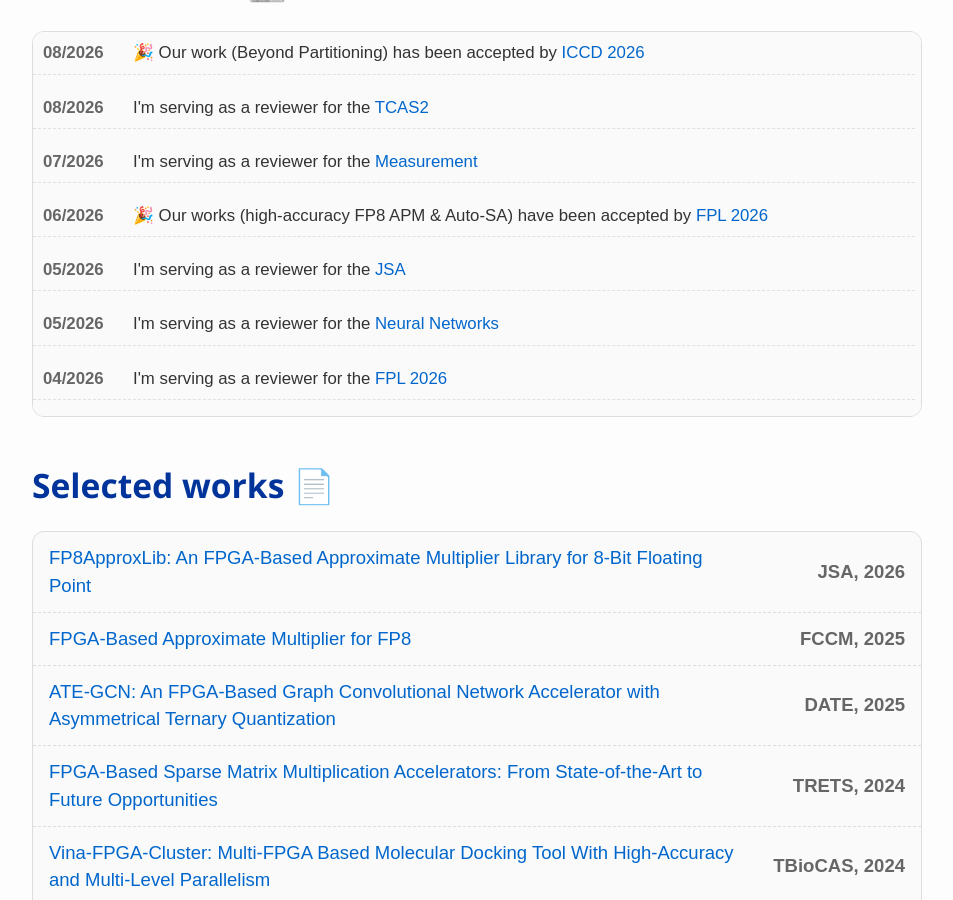
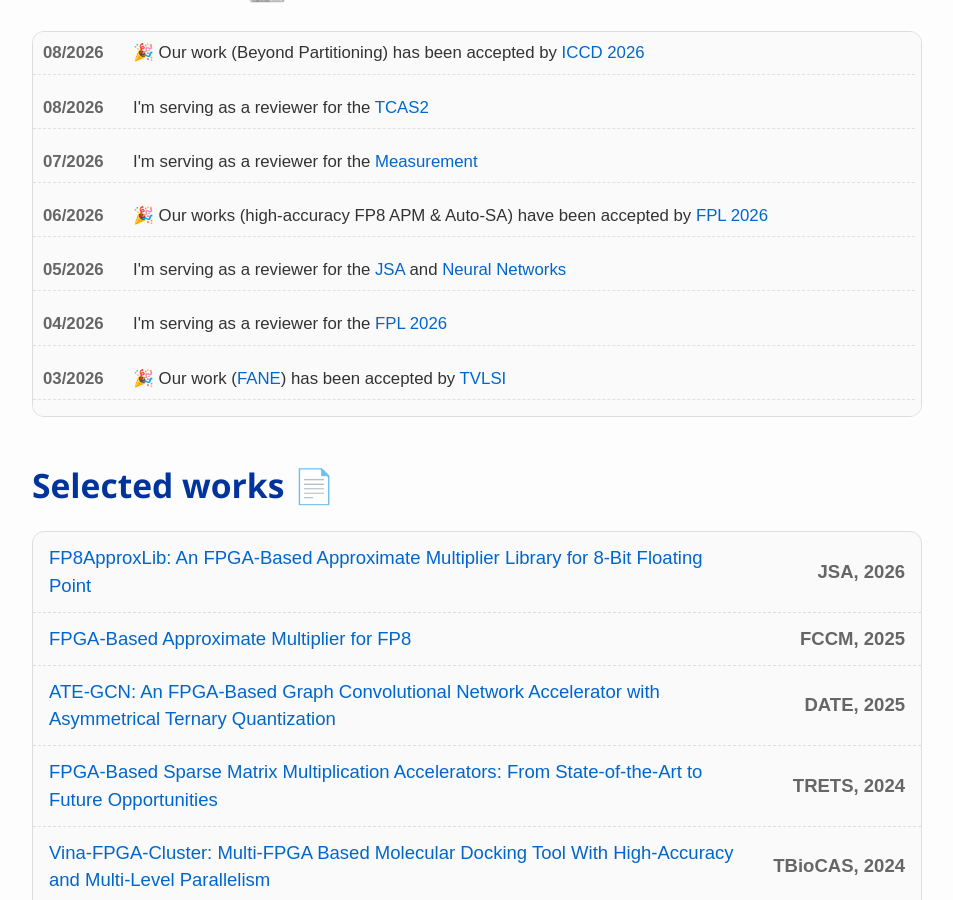
Before and after one commit to ruiqichen7/ruiqichen7.github.io, a Jekyll site: the page built from index.html, in a window 1280 px wide and 900 px high, scrolled down 348 px. Shown: the whole window, without its empty margins (163-1116 px from the left). Built offline with Jekyll 4.4.1, drawn with Linux system fonts in a browser that asks for light colours.

Commit message:
update news

```diff
--- a/index.html
+++ b/index.html
@@ -51,18 +51,9 @@
       <div class="rollbar-date">05/2026</div>
       <div class="rollbar-text">
         I'm serving as a reviewer for the
-        <a href="https://www.sciencedirect.com/journal/journal-of-systems-architecture">JSA</a>
+        <a href="https://www.sciencedirect.com/journal/journal-of-systems-architecture">JSA</a> and <a href="https://www.sciencedirect.com/journal/neural-networks">Neural Networks</a>
       </div>
     </div>
-
-    <div class="rollbar-item">
-      <div class="rollbar-date">05/2026</div>
-      <div class="rollbar-text">
-        I'm serving as a reviewer for the
-        <a href="https://www.sciencedirect.com/journal/neural-networks">Neural Networks</a>
-      </div>
-    </div>
-
 
     <div class="rollbar-item">
       <div class="rollbar-date">04/2026</div>
@@ -163,14 +154,7 @@
     <div class="rollbar-item">
       <div class="rollbar-date">07/2025</div>
       <div class="rollbar-text">
-        I'm serving as a reviewer for the <a href="https://2025.ieee-biocas.org/">BIOCAS 2025</a>
-      </div>
-    </div>
-
-    <div class="rollbar-item">
-      <div class="rollbar-date">07/2025</div>
-      <div class="rollbar-text">
-        I'm serving as a reviewer for the <a href="https://dl.acm.org/journal/tecs">TECS</a>
+        I'm serving as a reviewer for the <a href="https://dl.acm.org/journal/tecs">TECS</a> and <a href="https://2025.ieee-biocas.org/">BIOCAS 2025</a>
       </div>
     </div>
 
```
